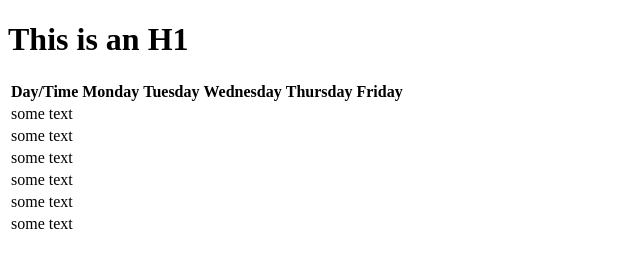
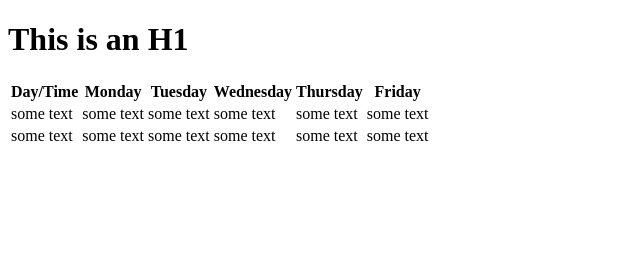
Before and after one commit to mbahrn/basal_rep, a plain HTML site: page index.html in a window 1280 px wide. Shown: the whole page, without its empty margins (0-640 px from the left). Drawn offline with Linux system fonts and the light colour scheme.

Commit message:
Update index.html

```diff
--- a/index.html
+++ b/index.html
@@ -11,18 +11,12 @@
   <tr><th>Day/Time</th><th>Monday</th><th>Tuesday</th><th>Wednesday</th><th>Thursday</th><th>Friday</th> </tr>
 
   <tr>
-    <td>some text</td>
+    <td>some text</td><td>some text</td><td>some text</td><td>some text</td><td>some text</td><td>some text</td>
   </tr>
 
-  <tr><td>some text</td></tr>
+  <tr><td>some text</td><td>some text</td><td>some text</td><td>some text</td><td>some text</td><td>some text</td></tr>
 
-  <tr><td>some text</td></tr>
 
-  <tr><td>some text</td></tr>
-
-  <tr><td>some text</td></tr>
-
-  <tr><td>some text</td></tr>
 </table>
 </body>
 
```
